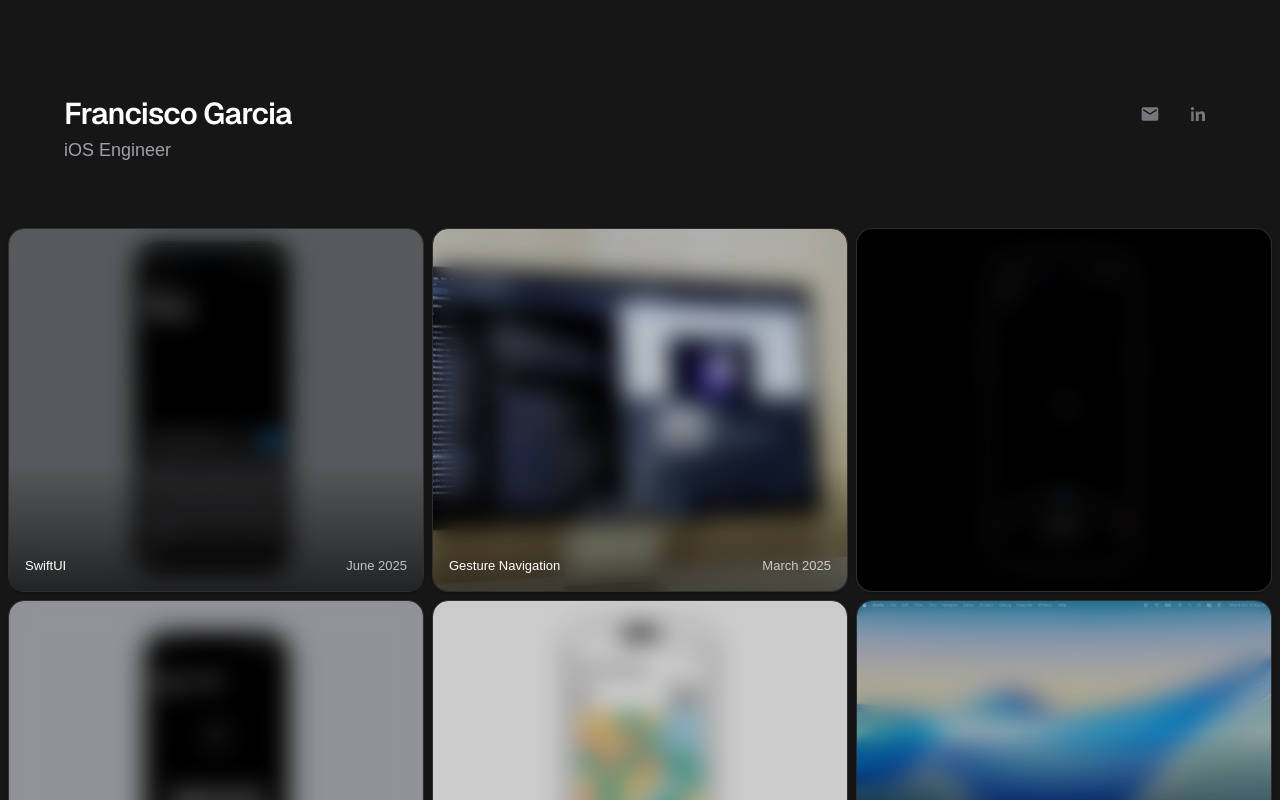
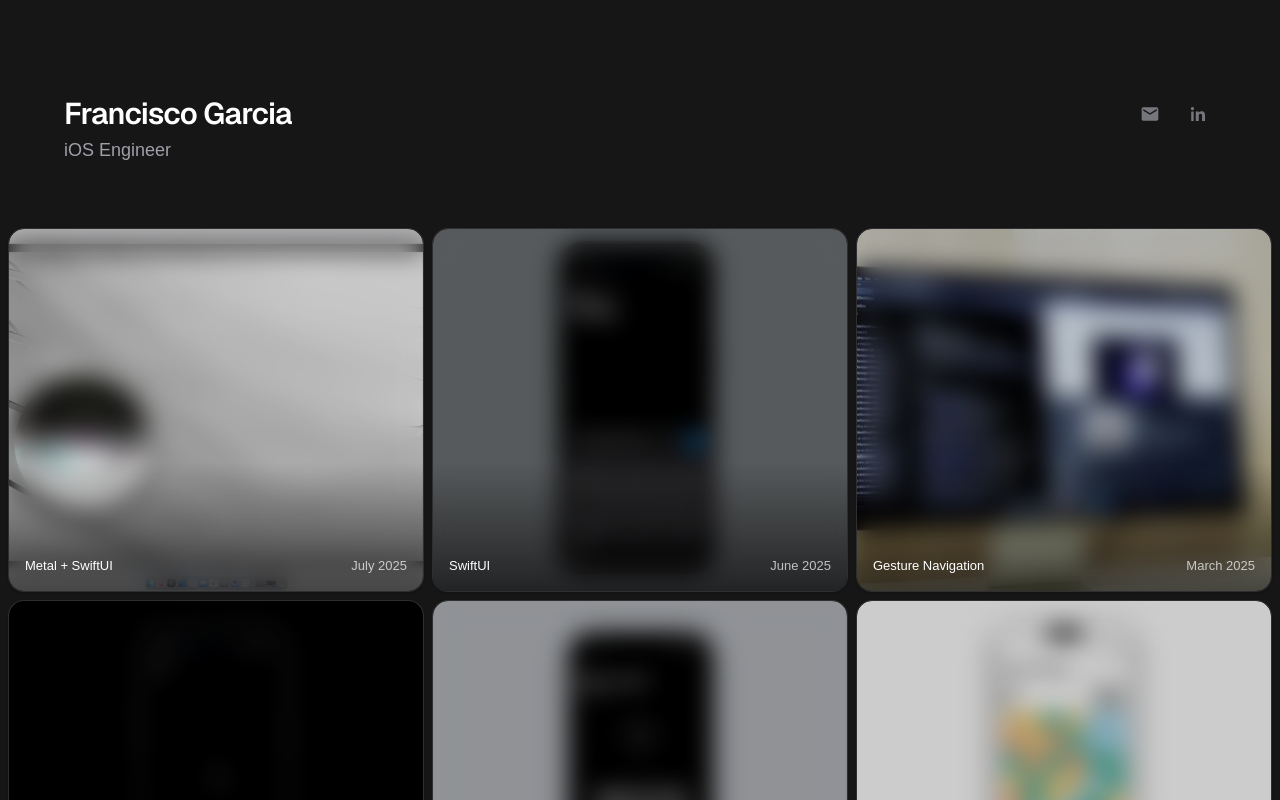
Before and after one commit to FranciscoMkdir/ios-portfolio, a Next.js app: page / in a window 1280 px wide. Shown: the top 800 px of the page. Built offline with nearby package versions, Linux system fonts and the light colour scheme.

Commit message:
Add new card

```diff
--- a/components/CraftSection.tsx
+++ b/components/CraftSection.tsx
@@ -14,6 +14,13 @@ export default function CraftSection() {
           items-start
         "
       >
+        <CraftCard
+          video="/videos/craft8.mp4"
+          poster="/images/craft8-poster.jpg"
+          leftText="Metal + SwiftUI"
+          rightText="July 2025"
+        />
+
         <CraftCard
           video="/videos/craft7.mp4"
           poster="/images/craft7-poster.jpg"
```
Also changed, not shown: public/images/craft8-poster.jpg (added), 1 other file (tests, documents, lock files or other folders).
